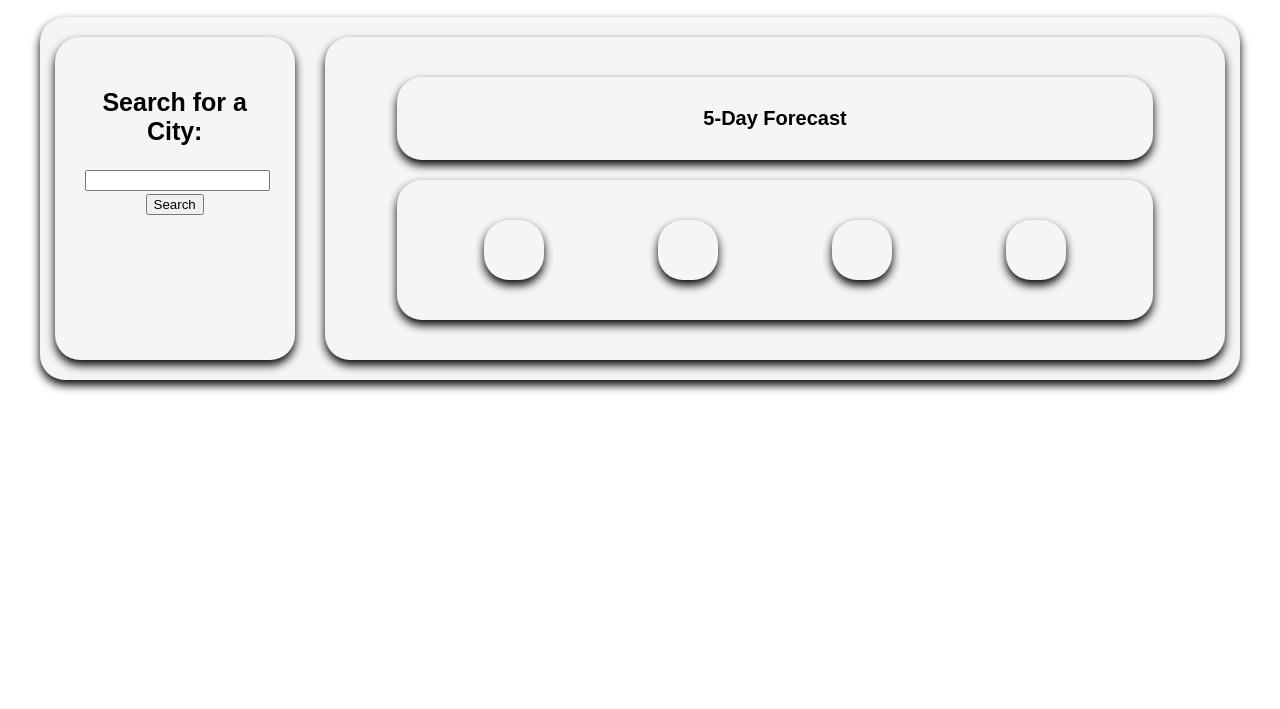
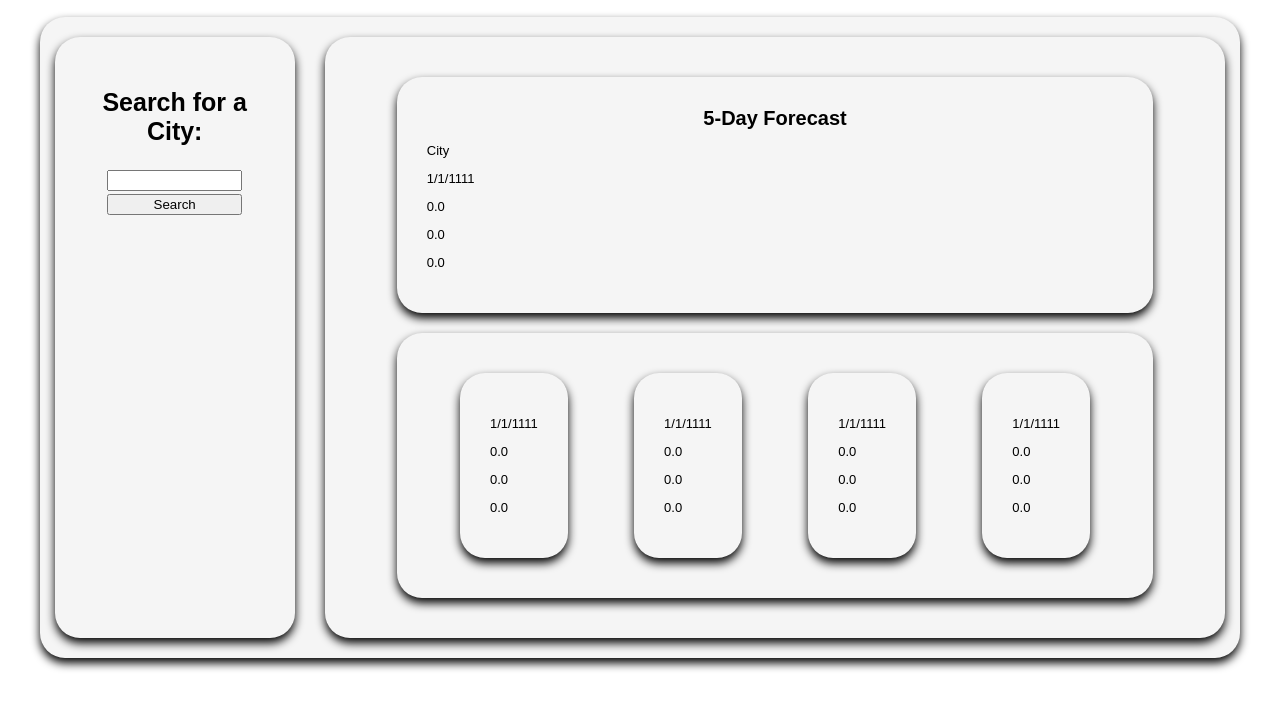
Before and after one commit to tjmomon92/Challenge-6-1.11.2023, a plain HTML site: page index.html in a window 1280 px wide. Shown: the part 63-772 px from the top of the page. Drawn offline with Linux system fonts and the light colour scheme.

Commit message:
minor bug fixes in visuals and localStorage

```diff
--- a/assets/script.js
+++ b/assets/script.js
@@ -5,10 +5,11 @@ function newCity() {
     var userEntry = document.querySelector("#city-entry").value;
     if (userEntry === "") {
         console.log('Error: No data entered');
-    }
-    localStorage.setItem(userEntry, userEntry);
-    if (userEntry !== "") {
-        document.querySelector(".city-data").textContent = " ";
+    } else {
+        if (userEntry !== "") {
+            localStorage.setItem(userEntry, userEntry);
+            document.querySelector(".city-data").textContent = " ";
+        }
         for (let i = 0; i< localStorage.length; i++) {
             var b = document.createElement("button");
             var city = localStorage.key(i);
--- a/assets/style.css
+++ b/assets/style.css
@@ -45,6 +45,11 @@ h4 {
     width: 95%;
     height: 95%;
     display: inline-flex;
+}
+
+.city-data {
+    font-size: 20px;
+    margin-top: 10px;
 }
 
 .card-city {
@@ -100,8 +105,21 @@ h4 {
     box-shadow: 0px 5px 10px 0px black;
     font-size: 10px;
     margin: 10px auto;
-    max-width: 15%;
+    max-width: 22%;
     padding: 30px 30px 30px 30px;
+}
+
+button {
+    width: 75%;
+}
+
+#city-entry {
+    width: 75%;
+}
+
+.template {
+    text-align: left;
+    font-size: small;
 }
 
 @media (max-width: 690px) {
--- a/index.html
+++ b/index.html
@@ -24,20 +24,48 @@
         <div class="card-display">
             <div class="display-main">
                 <h3>5-Day Forecast</h3>
+                <div class="today">
+                    <p class="location template">City</p>
+                    <p class="date template">1/1/1111</p>
+                    <!-- <div class="image"><img src='' class="imgClass"</div> -->
+                    <p class="temp template">0.0</p>
+                    <p class="wind template">0.0</p>
+                    <p class="humidity template">0.0</p>
+                </div>
             </div>
             <div class="four-day">
                 <h4>Placeholder</h4>
                 <div class="days">
                     <h4>hold</h4>
+                    <p class="date template">1/1/1111</p>
+                    <!-- <div class="image"><img src='' class="imgClass"</div> -->
+                    <p class="temp template">0.0</p>
+                    <p class="wind template">0.0</p>
+                    <p class="humidity template">0.0</p>
                 </div>
                 <div class="days">
                     <h4>hold</h4>
+                    <p class="date template">1/1/1111</p>
+                    <!-- <div class="image"><img src='' class="imgClass"</div> -->
+                    <p class="temp template">0.0</p>
+                    <p class="wind template">0.0</p>
+                    <p class="humidity template">0.0</p>
                 </div>
                 <div class="days">
                     <h4>hold</h4>
+                    <p class="date template">1/1/1111</p>
+                    <!-- <div class="image"><img src='' class="imgClass"</div> -->
+                    <p class="temp template">0.0</p>
+                    <p class="wind template">0.0</p>
+                    <p class="humidity template">0.0</p>
                 </div>
                 <div class="days">
                     <h4>hold</h4>
+                    <p class="date template">1/1/1111</p>
+                    <!-- <div class="image"><img src='' class="imgClass"</div> -->
+                    <p class="temp template">0.0</p>
+                    <p class="wind template">0.0</p>
+                    <p class="humidity template">0.0</p>
                 </div>
             </div>
         </div>
```
Also changed, not shown: 1 other file.
